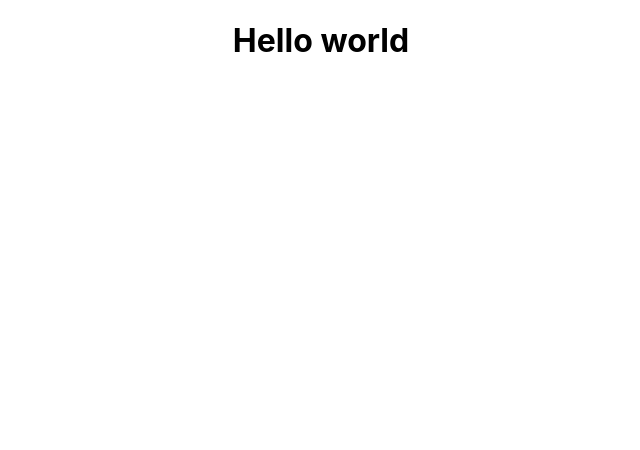
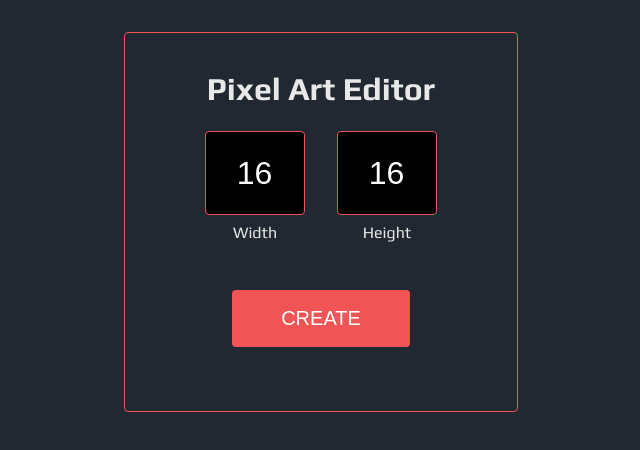
Before and after one commit to Anuththiga/react-pixel-art-editor, a React (Create React App) app: page / in a window 1280 px wide. Shown: the top 450 px of the page, without its empty margins (319-959 px from the left). Built offline with nearby package versions, Linux system fonts and the light colour scheme.

Commit message:
editor UI

```diff
--- a/package.json
+++ b/package.json
@@ -6,6 +6,7 @@
     "@testing-library/jest-dom": "^5.17.0",
     "@testing-library/react": "^13.4.0",
     "@testing-library/user-event": "^13.5.0",
+    "node-sass": "^9.0.0",
     "react": "^18.2.0",
     "react-dom": "^18.2.0",
     "react-scripts": "5.0.1",
--- a/src/App.css
+++ b/src/App.css
@@ -1,38 +1,18 @@
-.App {
-  text-align: center;
+@import url("https://fonts.googleapis.com/css2?family=Play:wght@400;700&display=swap");
+
+body,
+html {
+  margin: 0;
+  padding: 0;
 }
 
-.App-logo {
-  height: 40vmin;
-  pointer-events: none;
+body {
+  background: #222831;
+  color: #e8e8e8;
+  display: flex;
+  justify-content: center;
+  align-items: center;
+  font-family: "Play", sans-serif;
+  text-align: center;
+  min-width: fit-content;
 }
-
-@media (prefers-reduced-motion: no-preference) {
-  .App-logo {
-    animation: App-logo-spin infinite 20s linear;
-  }
-}
-
-.App-header {
-  background-color: #282c34;
-  min-height: 100vh;
-  display: flex;
-  flex-direction: column;
-  align-items: center;
-  justify-content: center;
-  font-size: calc(10px + 2vmin);
-  color: white;
-}
-
-.App-link {
-  color: #61dafb;
-}
-
-@keyframes App-logo-spin {
-  from {
-    transform: rotate(0deg);
-  }
-  to {
-    transform: rotate(360deg);
-  }
-}
--- a/src/App.js
+++ b/src/App.js
@@ -1,9 +1,10 @@
 import './App.css';
+import Editor from './components/Editor';
 
 function App() {
   return (
     <div className="App">
-      <h1>Hello world</h1>
+      <Editor />
     </div>
   );
 }
--- /dev/null
+++ b/src/components/Editor.js
@@ -0,0 +1,32 @@
+import React from 'react';
+import "../styles/editor.scss"
+
+const Editor = () => {
+  return (
+    <div className="editor">
+        <h1>Pixel Art Editor</h1>
+        <div className="options">
+            <div className="option">
+                <input
+                    type="number"
+                    className="panelInput"
+                    defaultValue="16"
+                />
+                <span>Width</span>
+            </div>
+            <div className="option">
+                <input
+                    type="number"
+                    className="panelInput"
+                    defaultValue="16"
+                />
+                <span>Height</span>
+            </div>
+        </div>
+
+        <button className="button">create</button>
+    </div>
+  )
+}
+
+export default Editor
--- /dev/null
+++ b/src/styles/editor.scss
@@ -0,0 +1,65 @@
+.editor {
+    border: 1px solid #f05454;
+    border-radius: 0.25rem;
+    margin-top: 2rem;
+    padding: 1rem 4rem 2rem 4rem;
+    display: flex;
+    flex-direction: column;
+    align-items: center;
+
+    h1 {
+        margin-bottom: 1.5rem;
+    }
+
+    h2 {
+        margin-bottom: 1rem;
+    }
+
+    .options {
+        display: flex;
+        margin-bottom: 3rem;
+        justify-content: center;
+
+        .option {
+            display: flex;
+            flex-direction: column;
+        }
+
+        .panelInput {
+            height: 5rem;
+            width: 5rem;
+            font-size: 2rem;
+            text-align: center;
+            background-color: black;
+            color: white;
+            border: 1px solid #f05454;
+            border-radius: 0.25rem;
+            margin: 0 1rem 0.5rem 1rem;
+            padding-left: 1rem;
+
+            &:focus {
+                outline: none !important;
+                border-color: #f05454;
+                box-shadow: 0 0 0.5rem #f05454;
+            }
+        }
+    }
+
+    .button {
+        padding: 1rem 3rem;
+        text-transform: uppercase;
+        font-size: 1.25rem;
+        background-color: #f05454;
+        color: white;
+        border: 1px solid transparent;
+        border-radius: 0.25rem;
+        margin-bottom: 2rem;
+        transition: background-color 0.2s ease-in-out;
+
+        &:hover {
+            cursor: pointer;
+            background-color: transparent;
+            border-color: #f05454;
+        }
+    }
+}
```
Also changed, not shown: 1 other file (tests, documents, lock files or other folders).
